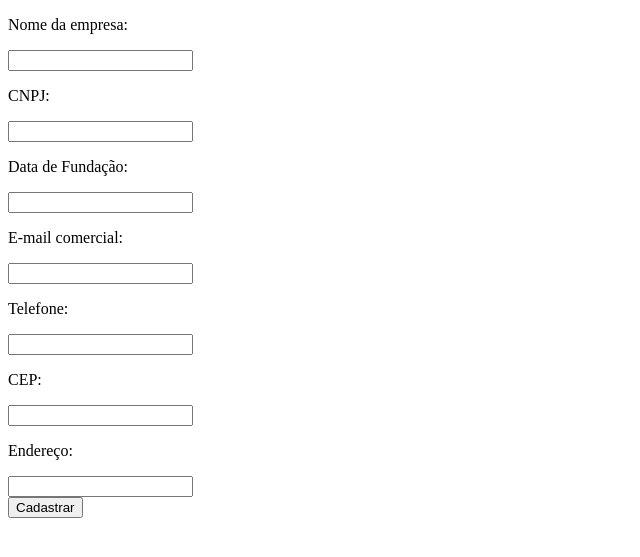
After one commit to Eduardo-PH/Projeto-Agenda, a Node server app: page /cademp in a window 1280 px wide. The commit adds this page. Shown: the top 557 px of the page, without its empty margins (0-640 px from the left). Run offline with Node 20, Linux system fonts and the light colour scheme; some libraries are stand-ins or nearby versions.

Commit message:
criando cadastro da empresas

```diff
--- a/index.js
+++ b/index.js
@@ -3,6 +3,7 @@ const app = express();
 const handlebars = require('express-handlebars')
 const bodyParser = require('body-parser')
 const Cad = require('./models/Cad')
+const Emp = require('./models/Emp')
 
 // Configurando Template Engine
     app.engine('handlebars', handlebars.engine({defaultLayout: 'main'}));
@@ -26,12 +27,32 @@ const Cad = require('./models/Cad')
         login: req.body.login,
         senha: req.body.senha
        }).then(function(){
-        res.redirect('/')
+        res.redirect('/cademp')
        }).catch(function(erro){
         res.send("Houve um erro: " + erro)
        })
     })
 
+    app.get('/cademp', function(req, res){
+        res.render('empresa')
+    })
+
+    app.post('/addemp', function(req, res){
+        Emp.create({
+         nome: req.body.name,
+         cnpj: req.body.cnpj,
+         data: req.body.data,
+         email: req.body.email,
+         telefone: req.body.telefone,
+         cep: req.body.cep,
+         endereco: req.body.endereco
+        }).then(function(){
+         res.redirect('/')
+        }).catch(function(erro){
+         res.send("Houve um erro: " + erro)
+        })
+     })
+
 app.listen(8080 , function(){
     let data = new Date();
     console.log('Servidor node iniciado em: ' + data);
--- /dev/null
+++ b/views/empresa.handlebars
@@ -0,0 +1,19 @@
+<form action="/addemp" method="POST">
+
+    <p>Nome da empresa: </p>
+    <input type="text" name="name">
+    <p>CNPJ: </p>
+    <input type="text" name="cnpj">
+    <p>Data de Fundação: </p>
+    <input type="text" name="data">
+    <p>E-mail comercial: </p>
+    <input type="text" name="email">
+    <p>Telefone: </p>
+    <input type="text" name="telefone">
+    <p>CEP: </p>
+    <input type="text" name="cep">
+    <p>Endereço: </p>
+    <input type="text" name="endereco"><br>
+
+    <button type="submit">Cadastrar</button>
+</form>
--- a/views/layouts/main.handlebars
+++ b/views/layouts/main.handlebars
@@ -4,7 +4,7 @@
     <meta charset="UTF-8">
     <meta http-equiv="X-UA-Compatible" content="IE=edge">
     <meta name="viewport" content="width=device-width, initial-scale=1.0">
-    <title>Cadastro do usuario</title>
+    <title>Cadastro</title>
 </head>
 <body>
     {{{body}}}
```
Also changed, not shown: models/Emp.js (added, +29 -0 lines).
